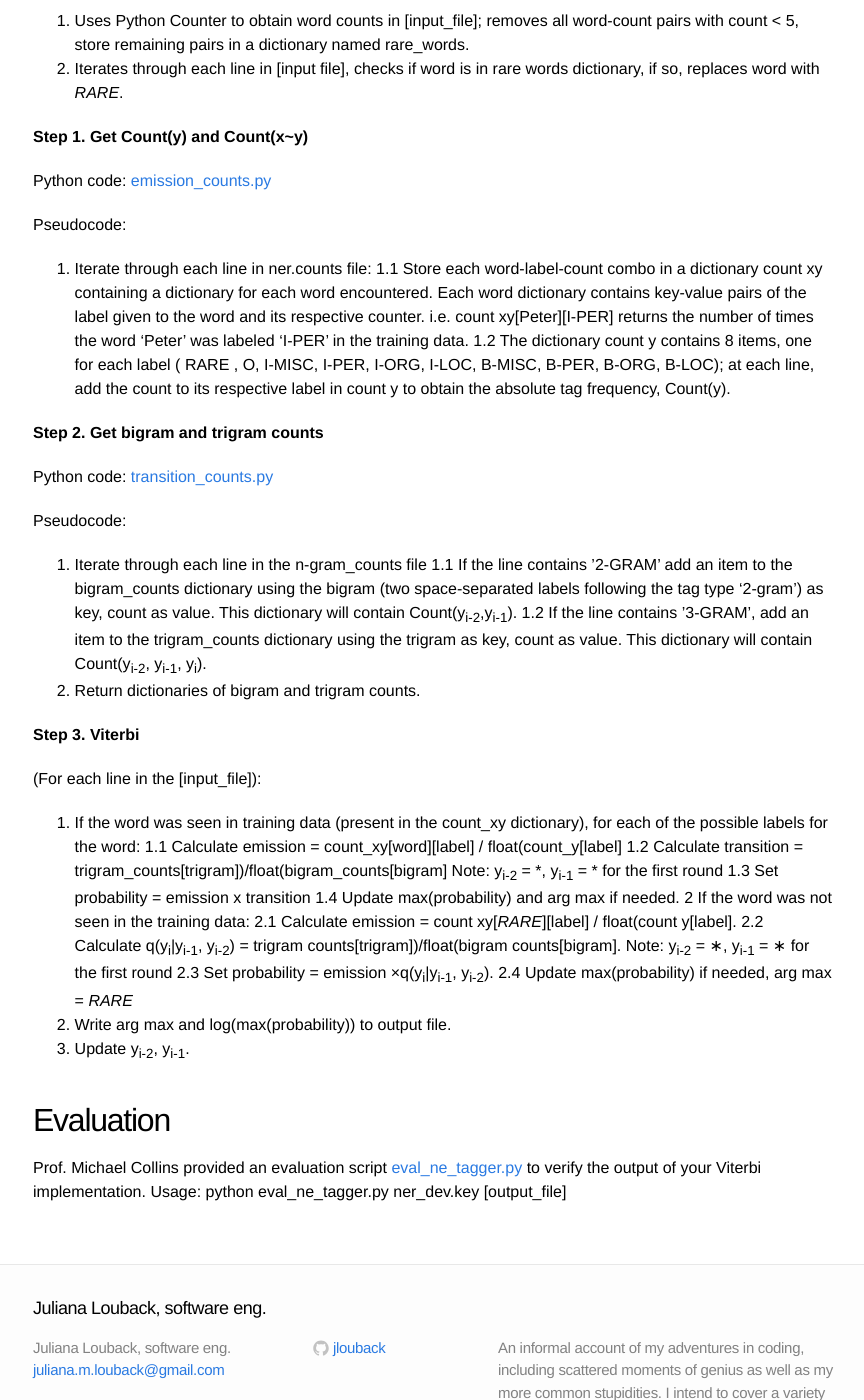
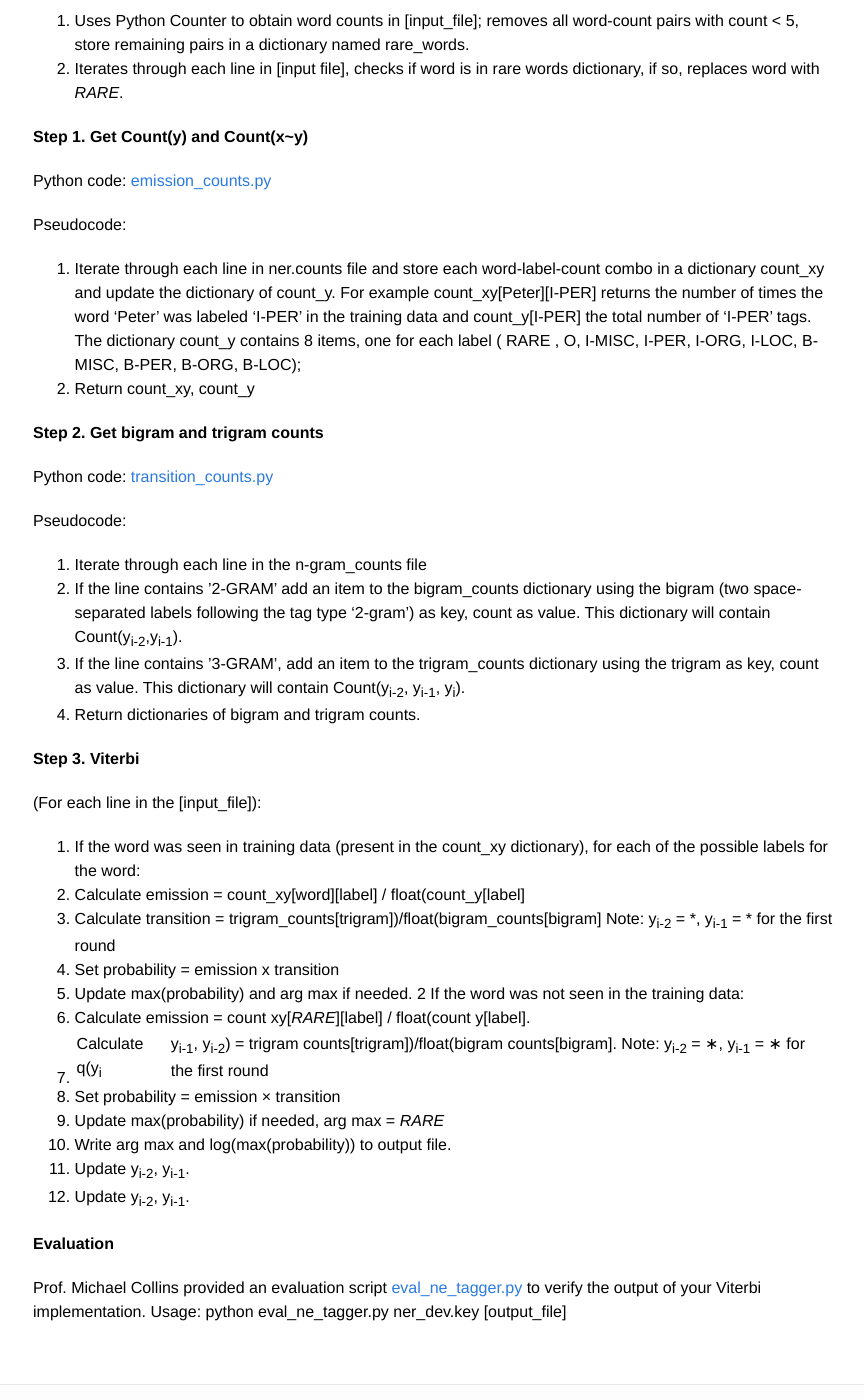
Before and after one commit to JLouback/JLouback.github.io, a Jekyll site: the page built from _posts/2016-1-10-nlp-viterbi-named-entity-tagger.markdown, in a window 1280 px wide and 1400 px high, scrolled down 1873 px. Shown: the whole window, without its empty margins (207-1071 px from the left). Built offline with Jekyll 4.4.1, drawn with Linux system fonts in a browser that asks for light colours.

Commit message:
fix post nlp

```diff
--- a/_posts/2016-1-10-nlp-viterbi-named-entity-tagger.markdown
+++ b/_posts/2016-1-10-nlp-viterbi-named-entity-tagger.markdown
@@ -59,9 +59,8 @@ Python code: [emission_counts.py](https://github.com/JLouback/nlp-viterbi/blob/m
 
 Pseudocode:
 
-1. Iterate through each line in ner.counts file:
-1.1 Store each word-label-count combo in a dictionary count xy containing a dictionary for each word encountered. Each word dictionary contains key-value pairs of the label given to the word and its respective counter. i.e. count xy[Peter][I-PER] returns the number of times the word ‘Peter’ was labeled ‘I-PER’ in the training data.
-1.2 The dictionary count y contains 8 items, one for each label ( RARE , O, I-MISC, I-PER, I-ORG, I-LOC, B-MISC, B-PER, B-ORG, B-LOC); at each line, add the count to its respective label in count y to obtain the absolute tag frequency, Count(y).
+1. Iterate through each line in ner.counts file and store each word-label-count combo in a dictionary count_xy and update the dictionary of count_y. For example count_xy[Peter][I-PER] returns the number of times the word ‘Peter’ was labeled ‘I-PER’ in the training data and count_y[I-PER] the total number of 'I-PER' tags. The dictionary count_y contains 8 items, one for each label ( RARE , O, I-MISC, I-PER, I-ORG, I-LOC, B-MISC, B-PER, B-ORG, B-LOC);
+2. Return count_xy, count_y
 
 **Step 2. Get bigram and trigram counts**
 
@@ -70,8 +69,8 @@ Python code: [transition_counts.py](https://github.com/JLouback/nlp-viterbi/blob
 Pseudocode:
 
 1. Iterate through each line in the n-gram_counts file
-1.1 If the line contains ’2-GRAM’ add an item to the bigram_counts dictionary using the bigram (two space-separated labels following the tag type '2-gram') as key, count as value. This dictionary will contain Count(y<sub>i-2</sub>,y<sub>i-1</sub>).
-1.2 If the line contains ’3-GRAM’, add an item to the trigram_counts dictionary using the trigram as key, count as value. This dictionary will contain Count(y<sub>i-2</sub>, y<sub>i-1</sub>, y<sub>i</sub>).
+  1. If the line contains ’2-GRAM’ add an item to the bigram_counts dictionary using the bigram (two space-separated labels following the tag type '2-gram') as key, count as value. This dictionary will contain Count(y<sub>i-2</sub>,y<sub>i-1</sub>).
+  2. If the line contains ’3-GRAM’, add an item to the trigram_counts dictionary using the trigram as key, count as value. This dictionary will contain Count(y<sub>i-2</sub>, y<sub>i-1</sub>, y<sub>i</sub>).
 2. Return dictionaries of bigram and trigram counts.
 
 **Step 3. Viterbi**
@@ -79,19 +78,21 @@ Pseudocode:
 (For each line in the [input_file]):
 
 1. If the word was seen in training data (present in the count_xy dictionary), for each of the possible labels for the word:
-1.1 Calculate emission = count_xy[word][label] / float(count_y[label]
-1.2 Calculate transition = trigram_counts[trigram])/float(bigram_counts[bigram] Note: y<sub>i-2</sub> = *, y<sub>i-1</sub> = * for the first round
-1.3 Set probability = emission x transition
-1.4 Update max(probability) and arg max if needed.
+  1. Calculate emission = count_xy[word][label] / float(count_y[label]
+  2. Calculate transition = trigram_counts[trigram])/float(bigram_counts[bigram] Note: y<sub>i-2</sub> = *, y<sub>i-1</sub> = * for the first round
+  3. Set probability = emission x transition
+  4. Update max(probability) and arg max if needed.
 2 If the word was not seen in the training data:
-2.1 Calculate emission = count xy[_RARE_][label] / float(count y[label].
-2.2 Calculate q(y<sub>i</sub>|y<sub>i-1</sub>, y<sub>i-2</sub>) = trigram counts[trigram])/float(bigram counts[bigram]. Note: y<sub>i-2</sub> = ∗, y<sub>i-1</sub> = ∗ for the first round
-2.3 Set probability = emission ×q(y<sub>i</sub>|y<sub>i-1</sub>, y<sub>i-2</sub>).
-2.4 Update max(probability) if needed, arg max = _RARE_
+  1. Calculate emission = count xy[_RARE_][label] / float(count y[label].
+  2. Calculate q(y<sub>i</sub>|y<sub>i-1</sub>, y<sub>i-2</sub>) = trigram counts[trigram])/float(bigram counts[bigram]. Note: y<sub>i-2</sub> = ∗, y<sub>i-1</sub> = ∗ for the first round
+  3. Set probability = emission × transition
+  4. Update max(probability) if needed, arg max = _RARE_
 3. Write arg max and log(max(probability)) to output file.
+4. Update y<sub>i-2</sub>, y<sub>i-1</sub>.
 4. Update y<sub>i-2</sub>, y<sub>i-1</sub>.
 
 
-## Evaluation
+**Evaluation**
+
 Prof. Michael Collins provided an evaluation script [eval_ne_tagger.py](https://github.com/JLouback/nlp-viterbi/blob/master/eval_ne_tagger.py) to verify the output of your Viterbi implementation.
 Usage: python eval_ne_tagger.py ner_dev.key [output_file]
```
